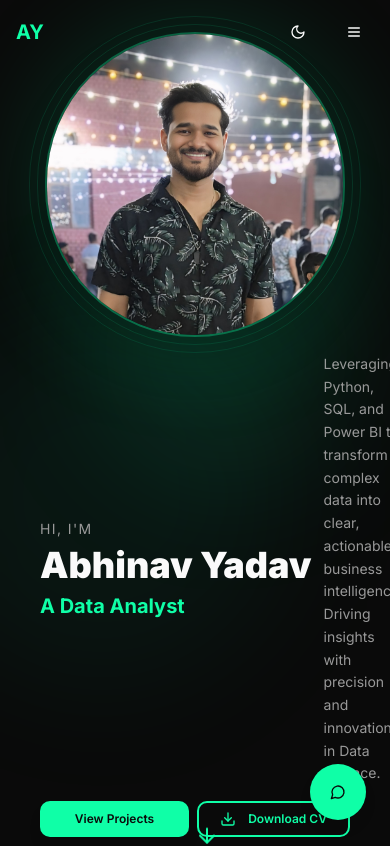
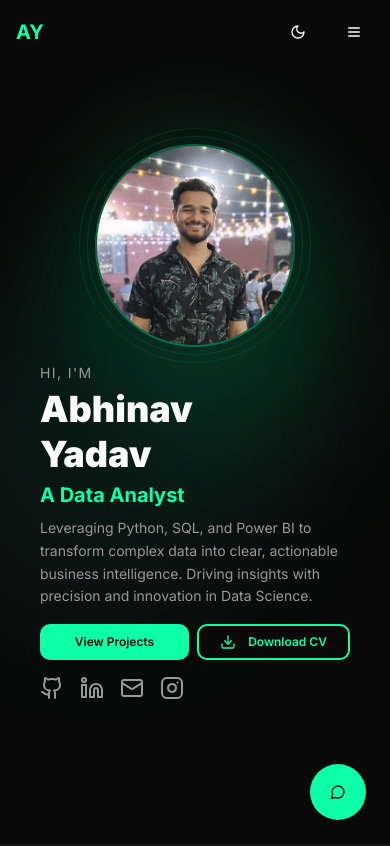
Before and after one commit to Abhinavyadav01/abhinav-data-greens, a React (Vite) app: page / in a window 390 px wide. Shown: the top 846 px of the page. Built offline with nearby package versions, Linux system fonts and the light colour scheme; the HTML template or start-up script is replaced by a standard one.

Commit message:
Refactor hero section for mobile

```diff
--- a/src/components/Hero.tsx
+++ b/src/components/Hero.tsx
@@ -21,7 +21,7 @@ const Hero = () => {
         <div className="flex flex-col md:hidden space-y-4">
           {/* Profile Image - Mobile */}
           <div className="relative animate-fade-in">
-            <div className="relative w-full max-w-[300px] mx-auto">
+            <div className="relative w-full max-w-[200px] mx-auto">
               {/* Glow effect */}
               <div className="absolute inset-0 bg-primary/20 rounded-full blur-3xl animate-glow" />
 
@@ -41,9 +41,9 @@ const Hero = () => {
           </div>
 
           {/* Text Content - Mobile */}
-          <div className="flex gap-3 items-center">
-            {/* Left side - Name */}
-            <div className="flex-shrink-0 space-y-1">
+          <div className="space-y-2">
+            {/* Name section - half width */}
+            <div className="w-1/2 space-y-1">
               <p className="text-muted-foreground text-sm tracking-widest uppercase">Hi, I'm</p>
               <h1 className="text-4xl font-black leading-tight">
                 Abhinav Yadav
@@ -53,8 +53,8 @@ const Hero = () => {
               </p>
             </div>
 
-            {/* Right side - Description */}
-            <div className="flex-1">
+            {/* Description - full width */}
+            <div className="w-full">
               <p className="text-sm text-muted-foreground leading-relaxed">
                 Leveraging Python, SQL, and Power BI to transform complex data into clear, actionable business intelligence. Driving insights with precision and innovation in Data Science.
               </p>
@@ -90,19 +90,19 @@ const Hero = () => {
           <div className="flex gap-4 justify-start">
             <a href="https://github.com/abhinavyadav01" target="_blank" rel="noopener noreferrer"
               className="text-muted-foreground hover:text-muted-foreground active:text-muted-foreground transition-colors">
-              <Github className="h-8 w-8" />
+              <Github className="h-6 w-6" />
             </a>
             <a href="https://linkedin.com/in/abhinavyadav23" target="_blank" rel="noopener noreferrer"
               className="text-muted-foreground hover:text-muted-foreground active:text-muted-foreground transition-colors">
-              <Linkedin className="h-8 w-8" />
+              <Linkedin className="h-6 w-6" />
             </a>
             <a href="mailto:abhinav.codes01@gmail.com"
               className="text-muted-foreground hover:text-muted-foreground active:text-muted-foreground transition-colors">
-              <Mail className="h-8 w-8" />
+              <Mail className="h-6 w-6" />
             </a>
             <a href="https://instagram.com/_abhinav.0523" target="_blank" rel="noopener noreferrer"
               className="text-muted-foreground hover:text-muted-foreground active:text-muted-foreground transition-colors">
-              <Instagram className="h-8 w-8" />
+              <Instagram className="h-6 w-6" />
             </a>
           </div>
         </div>
@@ -193,9 +193,9 @@ const Hero = () => {
           </div>
         </div>
 
-        {/* Scroll indicator */}
+        {/* Scroll indicator - hidden on mobile */}
         <div
-          className="absolute bottom-8 left-1/2 -translate-x-1/2 animate-bounce cursor-pointer"
+          className="hidden md:block absolute bottom-8 left-1/2 -translate-x-1/2 animate-bounce cursor-pointer"
           onClick={() => scrollToSection('about')}
         >
           <ArrowDown className="h-6 w-6 text-primary" />
```
